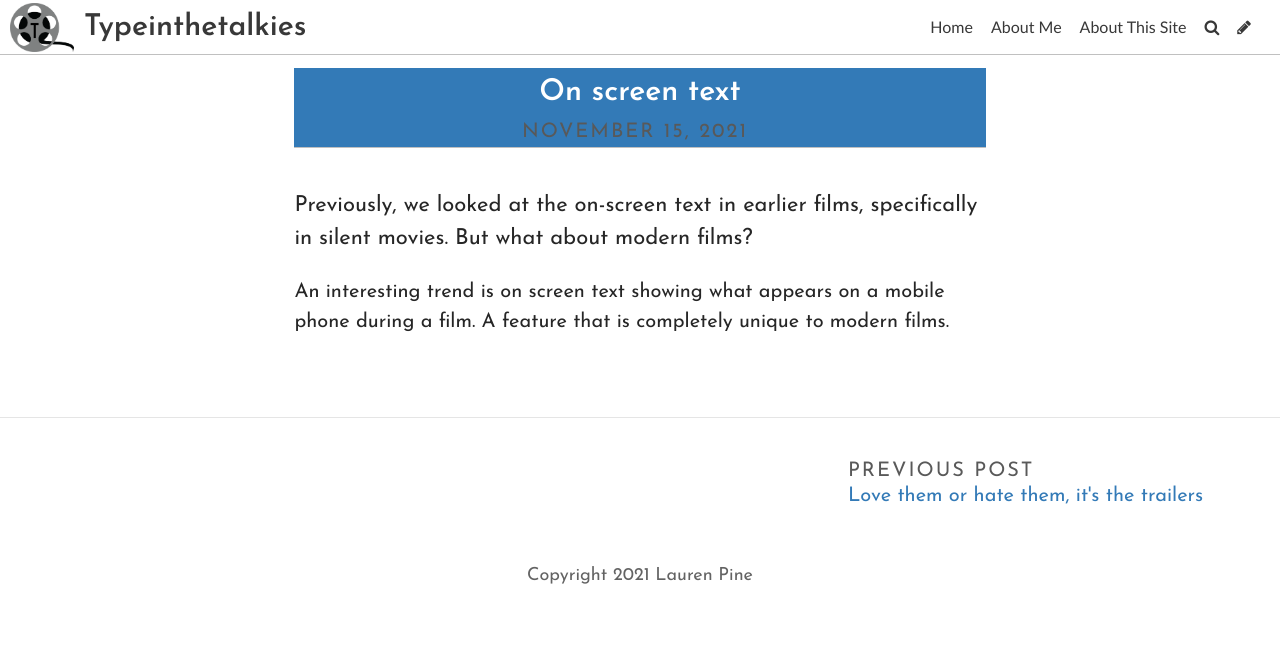
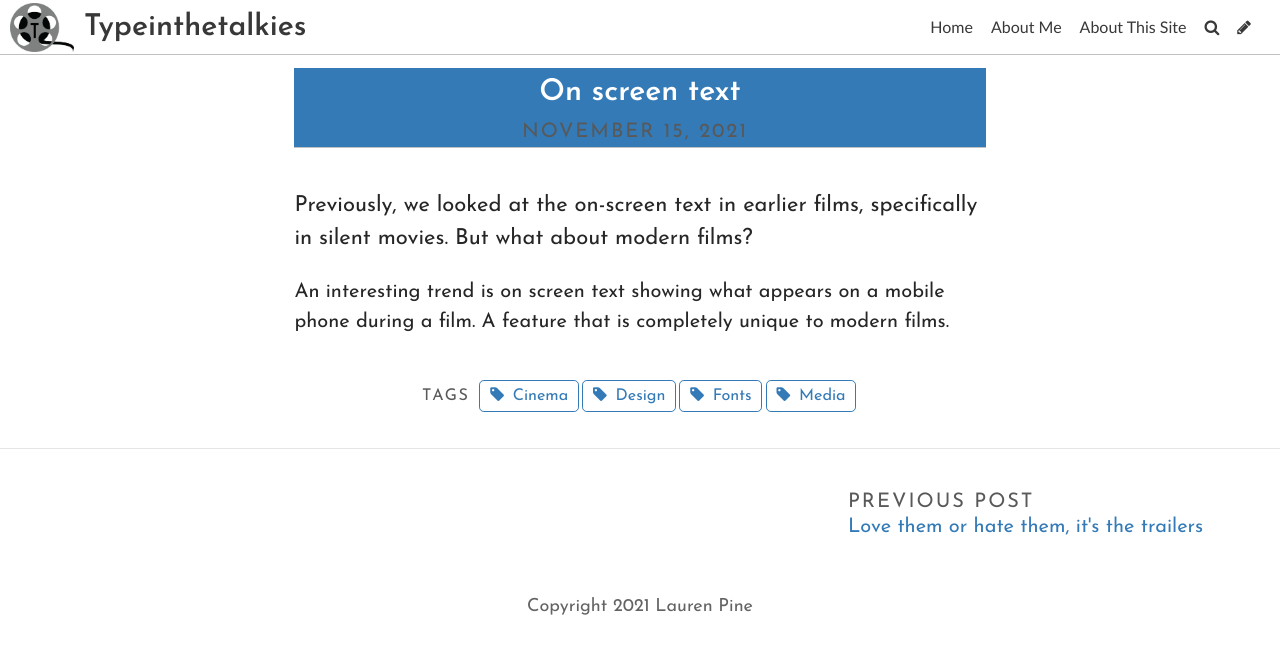
Before and after one commit to laurenlouisap/typography, a Jekyll site: the page built from _posts/2021-11-15-on-screen-text.md, in a window 1280 px wide. Shown: the top 654 px of the page. Built offline with Jekyll 4.4.1, drawn with Linux system fonts in a browser that asks for light colours; some web fonts are replaced.

Commit message:
Update Post “2021-11-15-on-screen-text”

```diff
--- a/_posts/2021-11-15-on-screen-text.md
+++ b/_posts/2021-11-15-on-screen-text.md
@@ -4,6 +4,11 @@ title: On screen text
 date: 2021-11-15T16:02:01.594Z
 title_color: "#ffffff"
 comments: false
+tags:
+  - Cinema
+  - Fonts
+  - Media
+  - Design
 ---
 Previously, we looked at the on-screen text in earlier films, specifically in silent movies. But what about modern films?
 
```
